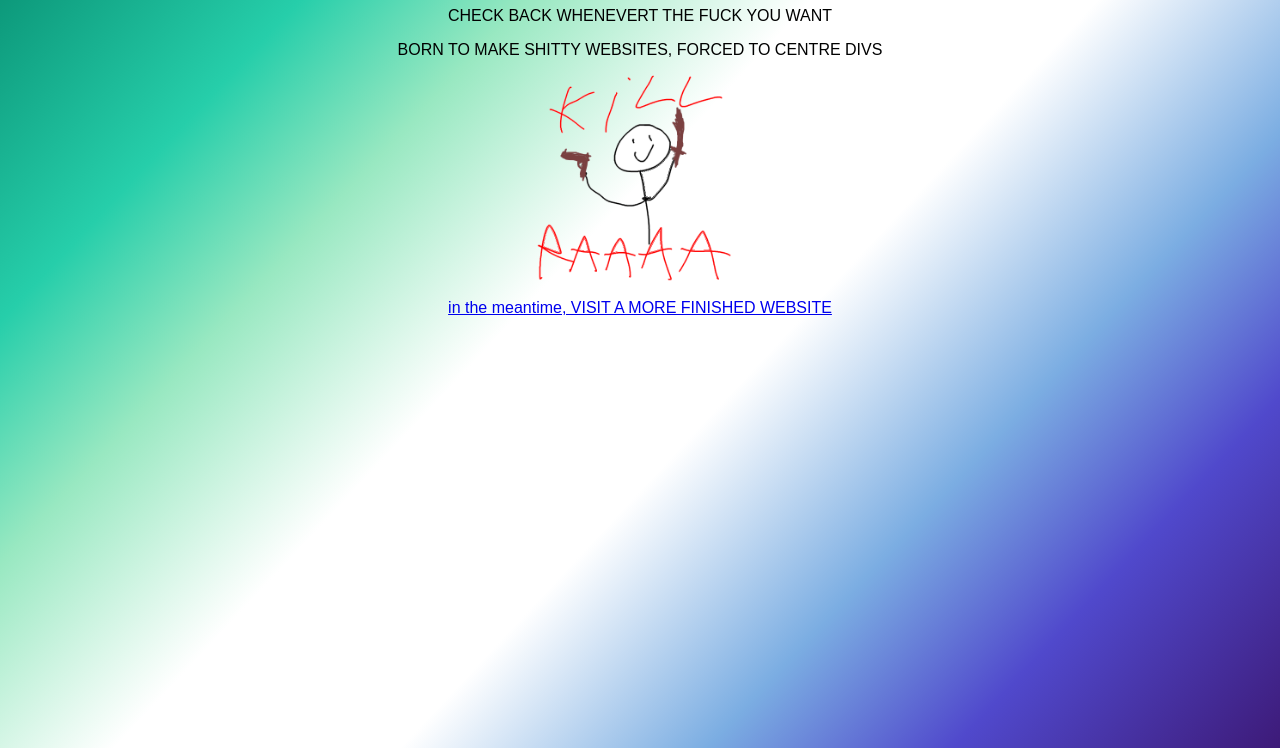
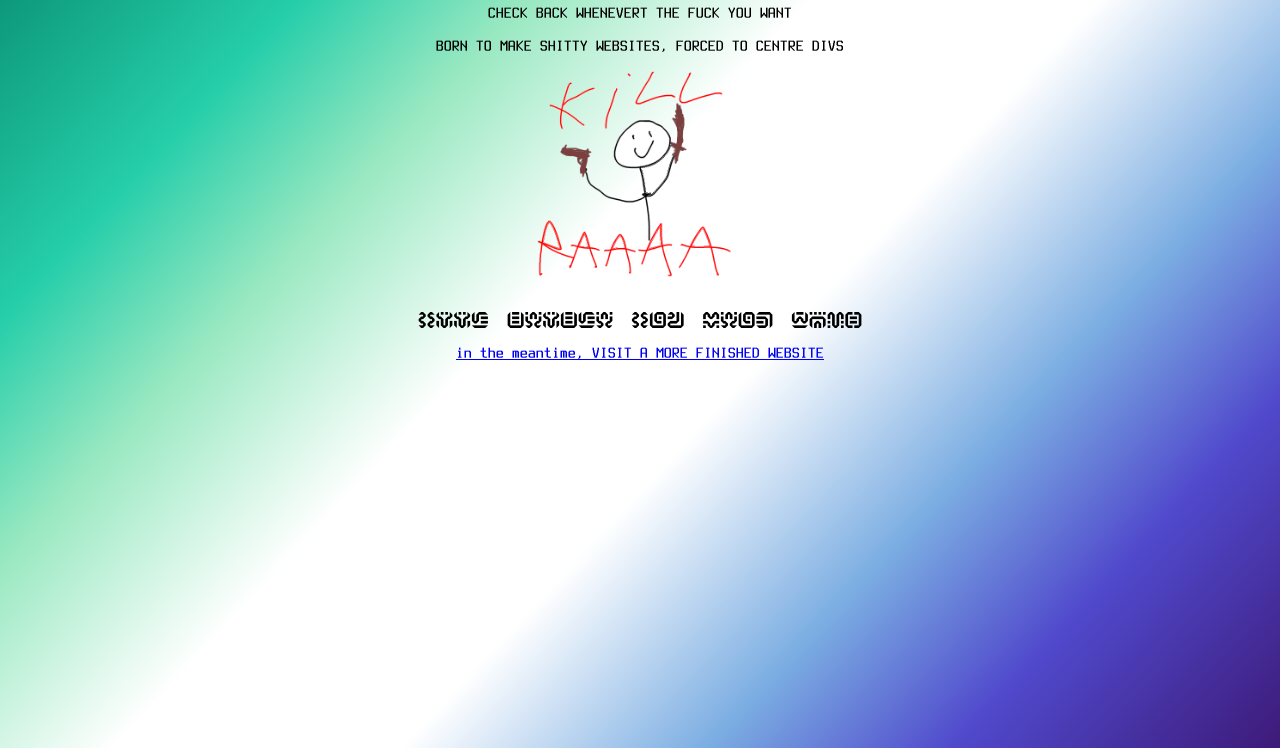
Before and after one commit to kawairunner/kawairunner.github.io, a website: page index.html in a window 1280 px wide. Shown: the part 73-821 px from the top of the page. Drawn offline with Linux system fonts and the light colour scheme.

Commit message:
font work

```diff
--- a/index.html
+++ b/index.html
@@ -20,6 +20,9 @@
         <img src="KILLS.png" alt="WAR" style="width:220px;height:220px;">
     </div>
     <div>
+        <p style="font-family: SheikahFont;"> cool people can read this</p>
+    </div>
+    <div>
         <a href="https://romefalls.lol">in the meantime, VISIT A MORE FINISHED WEBSITE</a>
     </div>
 </body>
--- a/styles.css
+++ b/styles.css
@@ -3,8 +3,12 @@ div {
     margin:auto;
 }
 
+h1 {
+    font-family:TerminusFontBold;
+}
+
 body {
-    font-family:sans-serif;
+    font-family:TerminusFontBold;
     background: #078D70;
 background: linear-gradient(133deg, rgba(7, 141, 112, 1) 0%, rgba(38, 206, 170, 1) 18%, rgba(152, 232, 193, 1) 29%, rgba(255, 255, 255, 1) 43%, rgba(255, 255, 255, 1) 50%, rgba(255, 255, 255, 1) 57%, rgba(123, 173, 226, 1) 72%, rgba(80, 73, 204, 1) 84%, rgba(61, 26, 120, 1) 100%);
 background-repeat: no-repeat;
@@ -16,3 +20,13 @@ margin: 0;
     font-family: 'TerminusFont';
     src: url('TerminusTTF-4.49.3.woff2');
 }
+
+@font-face {
+    font-family: 'TerminusFontBold';
+    src: url('TerminusTTF-Bold-4.49.3.woff2');
+}
+
+@font-face {
+    font-family: 'SheikahFont';
+    src: url('sheikah-complete.otf.woff2');
+}
```
Also changed, not shown: TerminusTTF-Bold-4.49.3.woff2 (added).
